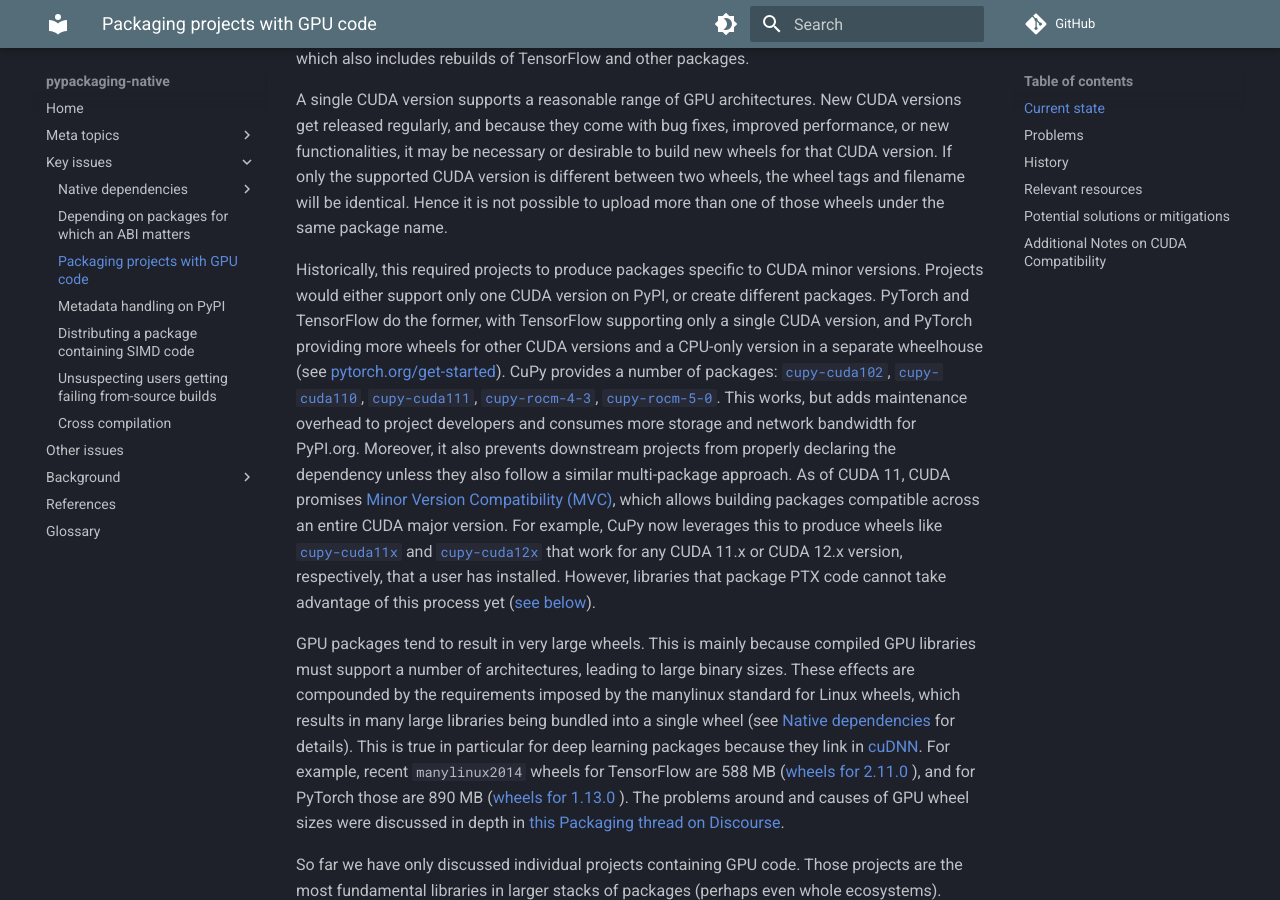
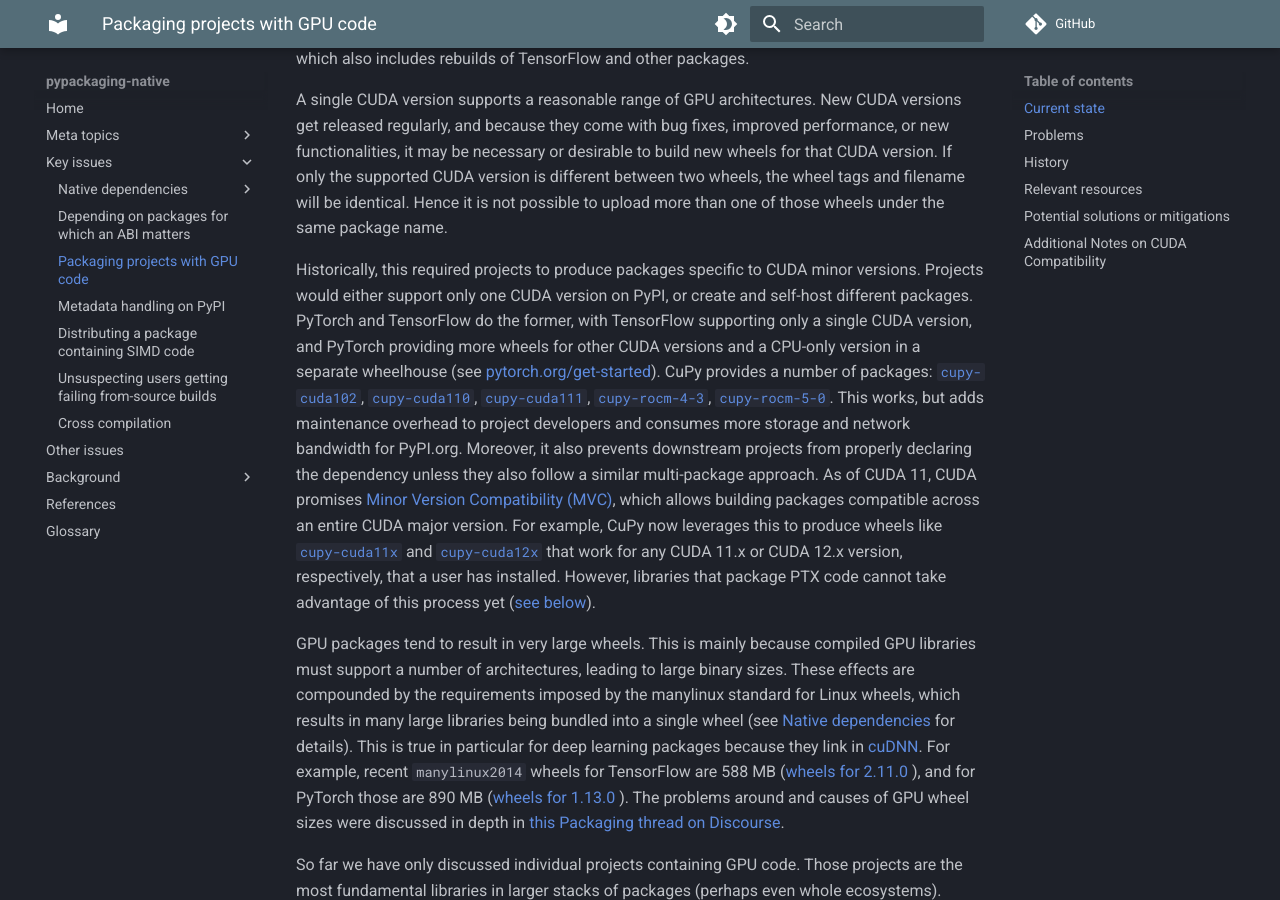
Before and after one commit to pypackaging-native/pypackaging-native, an MkDocs documentation site: the page built from docs/key-issues/gpus.md, in a window 1280 px wide and 900 px high, scrolled down 1031 px. Built offline with MkDocs 1.6.1 and Material for MkDocs 9.7.7, drawn with Linux system fonts in a browser that asks for light colours; comment, search, counter and statistics services are not loaded; part of the change alters nothing that is shown; some of the changed text lies outside the part shown.

Commit message:
Apply suggestions from code review
Co-authored-by: Leo Fang <leo80042@gmail.com>

```diff
--- a/docs/key-issues/gpus.md
+++ b/docs/key-issues/gpus.md
@@ -65,7 +65,7 @@ package name.
 
 Historically, this required projects to produce packages specific to CUDA minor
 versions. Projects would either support only one CUDA version on PyPI, or create
-different packages. PyTorch and TensorFlow do the former, with TensorFlow
+and self-host different packages. PyTorch and TensorFlow do the former, with TensorFlow
 supporting only a single CUDA version, and PyTorch providing more wheels for
 other CUDA versions and a CPU-only version in a separate wheelhouse (see
 [pytorch.org/get-started](https://pytorch.org/get-started/locally/)).
@@ -221,8 +221,8 @@ There are three primary components of CUDA:
    typically considered a "driver" in common parlance when referring to other
    peripherals connected to a computer.
 
-CUDA developers and users usually do not need to be aware of the KMD.
-For the rest of this section, when referring to the "driver" we will always be referring to the UMD.
+As far as MVC is concerned, KMD can be ignored providing that it meets [CUDA's requirement](https://docs.nvidia.com/deploy/cuda-compatibility/index.html).
+For the rest of this section, therefore, the "driver" and the UMD are considered interchangeable.
 
 The CUDA runtime library makes no forward or backward compatibility
 guarantees, meaning that libraries that dynamically link to the CUDA runtime
```
